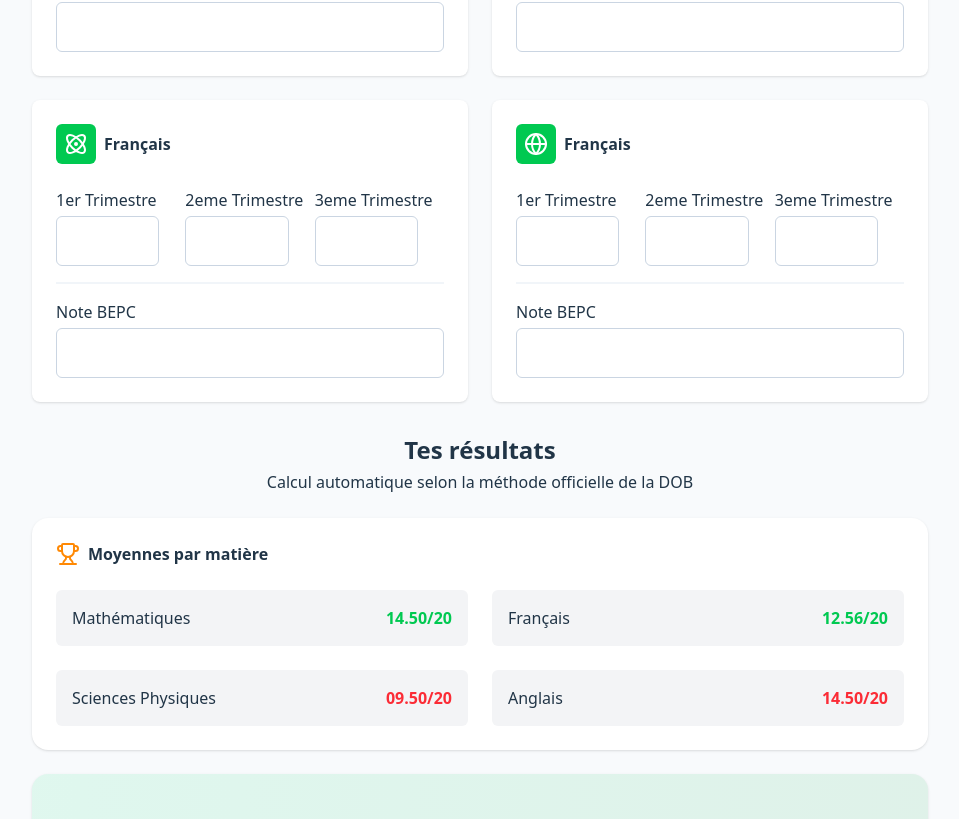
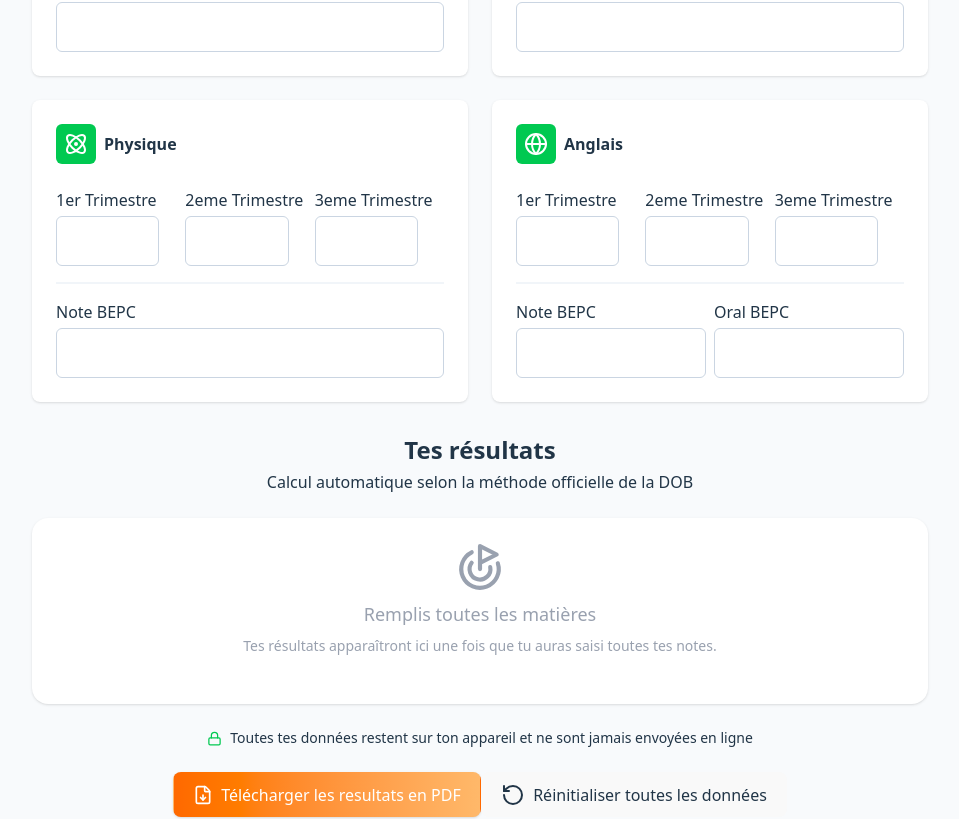
Before and after one commit to TraoreAllassane10/Orient-BEPC-clone, a React (Vite) app: page / in a window 1280 px wide. Shown: the part 576-1395 px from the top of the page, without its empty margins (160-1119 px from the left). Built offline with nearby package versions, Linux system fonts and the light colour scheme.

Commit message:
feat(App) : Ecriture de la logique de calcule des moyenne

```diff
--- a/src/App.tsx
+++ b/src/App.tsx
@@ -7,8 +7,129 @@ import CardPhysique from "./components/cards/CardPhysique";
 import Hero from "./components/Hero";
 import Moyenne from "./components/Moyenne";
 import Resultats from "./components/Resultats";
+import { useEffect, useState } from "react";
+
+interface State {
+  t1: number | null;
+  t2: number | null;
+  t3: number | null;
+  bepc: number | null;
+  oral?: number | null;
+}
 
 function App() {
+  const [math, setMath] = useState<State>({
+    t1: null,
+    t2: null,
+    t3: null,
+    bepc: null,
+  });
+
+  const [francais, setFrancais] = useState<State>({
+    t1: null,
+    t2: null,
+    t3: null,
+    bepc: null,
+  });
+
+  const [physique, setPhysique] = useState<State>({
+    t1: null,
+    t2: null,
+    t3: null,
+    bepc: null,
+  });
+
+  const [anglais, setAnglais] = useState<State>({
+    t1: null,
+    t2: null,
+    t3: null,
+    bepc: null,
+    oral: null,
+  });
+
+  const [moyenneMath, setMoyenneMath] = useState();
+  const [moyenneFrancais, setMoyeenneFrancais] = useState();
+  const [moyennePhysique, setMoyennePhysique] = useState();
+  const [moyenneAnglais, setMoyenneAnglais] = useState();
+
+  const [moyenneOrientation, setMoyenneOrientation] = useState();
+
+  // Fonction de calcule de moyenne anulle
+  const calculeMoyenneAnnulle = (t1: number, t2: number, t3: number) => {
+    return (t1 + t2 * 2 + t3 * 2) / 5;
+  };
+
+  const calculeMoyenne = () => {
+    // Calcule des moyennes annuelles
+    const moyenneAnnulleMath = calculeMoyenneAnnulle(
+      Number(math.t1),
+      Number(math.t2),
+      Number(math.t3)
+    );
+    const moyenneAnnulleFrancais = calculeMoyenneAnnulle(
+      Number(francais.t1),
+      Number(francais.t2),
+      Number(francais.t3)
+    );
+    const moyenneAnnullePhysique = calculeMoyenneAnnulle(
+      Number(physique.t1),
+      Number(physique.t2),
+      Number(physique.t3)
+    );
+    const moyenneAnnulleAnglais = calculeMoyenneAnnulle(
+      Number(anglais.t1),
+      Number(anglais.t2),
+      Number(anglais.t3)
+    );
+
+    setMoyenneMath(moyenneAnnulleMath);
+    setMoyeenneFrancais(moyenneAnnulleFrancais);
+    setMoyennePhysique(moyenneAnnullePhysique);
+    setMoyenneAnglais(moyenneAnnulleAnglais);
+
+    // Les totaux : (moyenne annuelle + bepc) * 2
+    const totalMath = 2 * (moyenneAnnulleMath + Number(math.bepc));
+    const totalFrancais = 2 * (moyenneAnnulleFrancais + Number(francais.bepc));
+    const totalPhysique = moyenneAnnullePhysique + Number(physique.bepc);
+    const totalAnglais =
+      moyenneAnnulleAnglais + (Number(anglais.bepc) + Number(anglais.oral)) / 2;
+
+    // Total general
+    const totalGeneral =
+      totalMath + totalFrancais + totalPhysique + totalAnglais;
+
+    // Calcule de moyenne d'orientation
+    const moyenne = totalGeneral / 12;
+
+    setMoyenneOrientation(moyenne);
+
+    console.log(moyenne);
+  };
+
+  useEffect(() => {
+    const verification =
+      math.t1 !== null &&
+      math.t2 !== null &&
+      math.t3 !== null &&
+      math.bepc !== null &&
+      francais.t1 !== null &&
+      francais.t2 !== null &&
+      francais.t3 !== null &&
+      francais.bepc !== null &&
+      physique.t1 !== null &&
+      physique.t2 !== null &&
+      physique.t3 !== null &&
+      physique.bepc !== null &&
+      anglais.t1 !== null &&
+      anglais.t2 !== null &&
+      anglais.t3 !== null &&
+      anglais.bepc !== null;
+
+    if (verification) {
+      calculeMoyenne();
+    }
+  }, [math, physique, francais, anglais]);
+
   return (
     <>
       <Hero />
@@ -25,15 +146,21 @@ function App() {
         <div className="max-w-4xl mx-auto">
           {/* Les cards de matière */}
           <div className="grid grid-cols-2 gap-6 mb-8">
-            <CardMath />
-            <CardFrancais />
-            <CardPhysique />
-            <CardAnglais />
+            <CardMath data={math} setData={setMath} />
+            <CardFrancais data={francais} setData={setFrancais} />
+            <CardPhysique data={physique} setData={setPhysique} />
+            <CardAnglais data={anglais} setData={setAnglais} />
           </div>
 
-          <Resultats />
+          <Resultats
+            moyenneMath={moyenneMath}
+            moyenneFrancais={moyenneFrancais}
+            moyennePhysique={moyennePhysique}
+            moyenneAnglais={moyenneAnglais}
+            moyenneOrientation={moyenneOrientation}
+          />
 
-          <Moyenne />
+          <Moyenne moyenneOrientation={moyenneOrientation} />
 
           <div className="mt-4 flex items-center justify-center gap-2 mb-6">
             <Lock className="text-green-500" size={15} />
--- a/src/components/Resultats.tsx
+++ b/src/components/Resultats.tsx
@@ -1,26 +1,22 @@
 import { Goal, Trophy } from "lucide-react";
 
-const Resultats = () => {
+const Resultats = ({
+  moyenneMath,
+  moyenneFrancais,
+  moyennePhysique,
+  moyenneAnglais,
+  moyenneOrientation,
+}) => {
   return (
     <div className="mb-6">
       {/* Titre */}
       <div className="flex flex-col items-center justify-center gap-1 mb-6">
         <h2 className="text-2xl font-bold">Tes résultats</h2>
-        <p>
-          Calcul automatique selon la méthode officielle de la DOB
-        </p>
+        <p>Calcul automatique selon la méthode officielle de la DOB</p>
       </div>
 
-        {/* card d'avant resultat */}
-      {/* <div className="max-w-4xl mx-auto bg-white p-6 rounded-2xl shadow-sm">
-        <div className="flex flex-col items-center justify-center gap-2 mb-6">
-          <Goal size={50} className="text-gray-400"/>
-            <h2 className="font-medium text-lg text-gray-400">Remplis toutes les matières</h2>
-            <p className="text-sm text-gray-400">Tes résultats apparaîtront ici une fois que tu auras saisi toutes tes notes.</p>
-        </div>
-      </div> */}
-
-      {/* card de Resultats */}
+      {moyenneOrientation > 0 ? (
+        //  Card de Resultats
         <div className="max-w-4xl mx-auto bg-white p-6 rounded-2xl shadow-sm">
           <div className="flex gap-2 mb-6">
             <Trophy className="text-orange-400" />
@@ -30,25 +26,46 @@ const Resultats = () => {
           <div className="grid grid-cols-2 gap-6">
             <div className="bg-gray-100 p-4 flex justify-between rounded-md font-medium">
               <span>Mathématiques</span>
-                <span className="text-green-500 font-bold">14.50/20</span>
+              <span className={`${moyenneMath >= 10 ? "text-green-500" : "text-red-500"}  "font-bold"`} >{moyenneMath}/20</span>
             </div>
 
             <div className="bg-gray-100 p-4 flex justify-between rounded-md font-medium">
               <span>Français </span>
-                <span className="text-green-500 font-bold">12.56/20</span>
+              <span className={`${moyenneFrancais >= 10 ? "text-green-500" : "text-red-500"}  "font-bold"`}>
+                {moyenneFrancais}/20
+              </span>
             </div>
 
             <div className="bg-gray-100 p-4 flex justify-between rounded-md font-medium">
               <span>Sciences Physiques</span>
-                <span className="text-red-500 font-bold">09.50/20</span>
+              <span className={`${moyennePhysique >= 10 ? "text-green-500" : "text-red-500"}  "font-bold"`}>
+                {moyennePhysique}/20
+              </span>
             </div>
 
             <div className="bg-gray-100 p-4 flex justify-between rounded-md font-medium">
               <span>Anglais</span>
-                <span className="text-red-500 font-bold">14.50/20</span>
+              <span className={`${moyenneAnglais >= 10 ? "text-green-500" : "text-red-500"}  "font-bold"`}>
+                {moyenneAnglais}/20
+              </span>
             </div>
           </div>
         </div>
+      ) : (
+        // Card d'avant resultat
+        <div className="max-w-4xl mx-auto bg-white p-6 rounded-2xl shadow-sm">
+          <div className="flex flex-col items-center justify-center gap-2 mb-6">
+            <Goal size={50} className="text-gray-400" />
+            <h2 className="font-medium text-lg text-gray-400">
+              Remplis toutes les matières
+            </h2>
+            <p className="text-sm text-gray-400">
+              Tes résultats apparaîtront ici une fois que tu auras saisi toutes
+              tes notes.
+            </p>
+          </div>
+        </div>
+      )}
     </div>
   );
 };
--- a/src/components/cards/CardAnglais.tsx
+++ b/src/components/cards/CardAnglais.tsx
@@ -1,37 +1,48 @@
-import { Globe } from "lucide-react"
+import { Globe } from "lucide-react";
 
-
-const CardAnglais = () => {
+const CardAnglais = ({ data, setData }) => {
   return (
-     <div className="bg-white p-6 rounded-lg shadow-sm">
+    <div className="bg-white p-6 rounded-lg shadow-sm">
       {/* Titre */}
       <div className="flex place-items-center gap-2 mb-6">
         <div className="bg-green-500 p-2 rounded-md">
           <Globe className="text-white" />
         </div>
-        <h4 className="font-bold"> Français </h4>
+        <h4 className="font-bold"> Anglais </h4>
       </div>
 
       <div className="grid grid-cols-3">
         <div className="flex flex-col gap-1">
-          <label htmlFor="" className="font-medium">1er Trimestre</label>
+          <label htmlFor="" className="font-medium">
+            1er Trimestre
+          </label>
           <input
+            value={data.t1}
+            onChange={(e) => setData({ ...data, t1: e.target.value })}
             type="number"
             className="w-[80%] border border-slate-300 rounded-md p-3 outline-orange-300 text-center"
           />
         </div>
 
         <div className="flex flex-col gap-1">
-          <label htmlFor="" className="font-medium">2eme Trimestre</label>
+          <label htmlFor="" className="font-medium">
+            2eme Trimestre
+          </label>
           <input
+            value={data.t2}
+            onChange={(e) => setData({ ...data, t2: e.target.value })}
             type="number"
             className="w-[80%] border border-slate-300 rounded-md p-3 outline-orange-300 text-center"
           />
         </div>
 
         <div className="flex flex-col gap-1">
-          <label htmlFor="" className="font-medium">3eme Trimestre</label>
+          <label htmlFor="" className="font-medium">
+            3eme Trimestre
+          </label>
           <input
+            value={data.t3}
+            onChange={(e) => setData({ ...data, t3: e.target.value })}
             type="number"
             className="w-[80%] border border-slate-300 rounded-md p-3 outline-orange-300 text-center"
           />
@@ -40,17 +51,33 @@ const CardAnglais = () => {
 
       <hr className="border border-slate-100 my-4" />
 
-      <div className="">
+      <div className="grid grid-cols-2 gap-2">
         <div className="flex flex-col gap-1">
-          <label htmlFor="" className="font-medium">Note BEPC</label>
+          <label htmlFor="" className="font-medium">
+            Note BEPC
+          </label>
           <input
+            value={data.bepc}
+            onChange={(e) => setData({ ...data, bepc: e.target.value })}
+            type="number"
+            className=" border border-slate-300 rounded-md p-3 outline-orange-300 text-center"
+          />
+        </div>
+
+        <div className="flex flex-col gap-1">
+          <label htmlFor="" className="font-medium">
+            Oral BEPC
+          </label>
+          <input
+            value={data.oral}
+            onChange={(e) => setData({ ...data, oral: e.target.value })}
             type="number"
             className=" border border-slate-300 rounded-md p-3 outline-orange-300 text-center"
           />
         </div>
       </div>
     </div>
-  )
-}
+  );
+};
 
-export default CardAnglais
+export default CardAnglais;
--- a/src/components/cards/CardPhysique.tsx
+++ b/src/components/cards/CardPhysique.tsx
@@ -1,37 +1,48 @@
-import { Atom } from "lucide-react"
+import { Atom } from "lucide-react";
 
-
-const CardPhysique = () => {
+const CardPhysique = ({ data, setData }) => {
   return (
-     <div className="bg-white p-6 rounded-lg shadow-sm">
+    <div className="bg-white p-6 rounded-lg shadow-sm">
       {/* Titre */}
       <div className="flex place-items-center gap-2 mb-6">
         <div className="bg-green-500 p-2 rounded-md">
           <Atom className="text-white" />
         </div>
-        <h4 className="font-bold"> Français </h4>
+        <h4 className="font-bold"> Physique </h4>
       </div>
 
       <div className="grid grid-cols-3">
         <div className="flex flex-col gap-1">
-          <label htmlFor="" className="font-medium">1er Trimestre</label>
+          <label htmlFor="" className="font-medium">
+            1er Trimestre
+          </label>
           <input
+            value={data.t1}
+            onChange={(e) => setData({ ...data, t1: e.target.value })}
             type="number"
             className="w-[80%] border border-slate-300 rounded-md p-3 outline-orange-300 text-center"
           />
         </div>
 
         <div className="flex flex-col gap-1">
-          <label htmlFor="" className="font-medium">2eme Trimestre</label>
+          <label htmlFor="" className="font-medium">
+            2eme Trimestre
+          </label>
           <input
+            value={data.t2}
+            onChange={(e) => setData({ ...data, t2: e.target.value })}
             type="number"
             className="w-[80%] border border-slate-300 rounded-md p-3 outline-orange-300 text-center"
           />
         </div>
 
         <div className="flex flex-col gap-1">
-          <label htmlFor="" className="font-medium">3eme Trimestre</label>
+          <label htmlFor="" className="font-medium">
+            3eme Trimestre
+          </label>
           <input
+            value={data.t3}
+            onChange={(e) => setData({ ...data, t3: e.target.value })}
             type="number"
             className="w-[80%] border border-slate-300 rounded-md p-3 outline-orange-300 text-center"
           />
@@ -42,15 +53,19 @@ const CardPhysique = () => {
 
       <div className="">
         <div className="flex flex-col gap-1">
-          <label htmlFor="" className="font-medium">Note BEPC</label>
+          <label htmlFor="" className="font-medium">
+            Note BEPC
+          </label>
           <input
+            value={data.bepc}
+            onChange={(e) => setData({ ...data, bepc: e.target.value })}
             type="number"
             className=" border border-slate-300 rounded-md p-3 outline-orange-300 text-center"
           />
         </div>
       </div>
     </div>
-  )
-}
+  );
+};
 
-export default CardPhysique
+export default CardPhysique;
```
Also changed, not shown: src/components/Moyenne.tsx (+26 -14 lines), src/components/cards/CardFrancais.tsx (+26 -11 lines), src/components/cards/CardMath.tsx (+30 -5 lines). Lines whose indentation alone changed are shown as unchanged.
